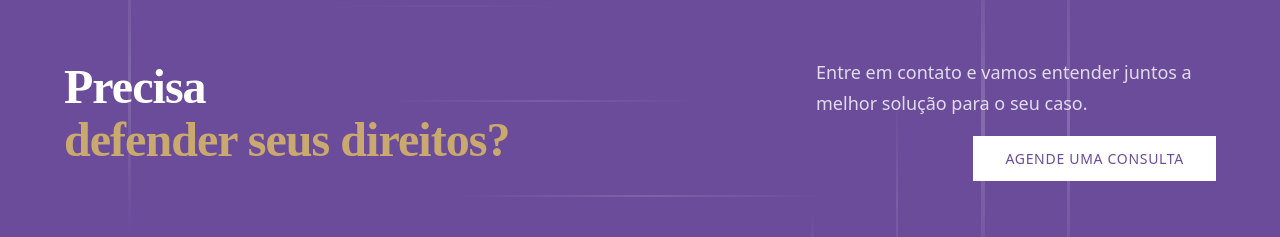
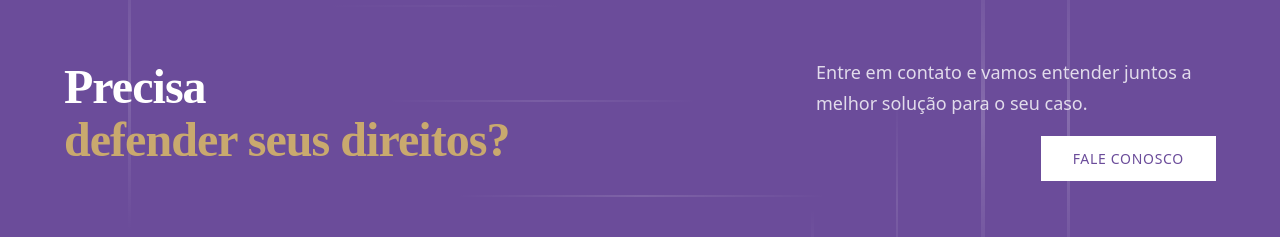
Before and after one commit to gpadova/larissa-website, a Next.js app: page / in a window 1280 px wide. Shown: the part 5206-5443 px from the top of the page. Built offline with nearby package versions, Linux system fonts and the light colour scheme.

Commit message:
fix: wording 8

```diff
--- a/src/components/cta-section.tsx
+++ b/src/components/cta-section.tsx
@@ -71,7 +71,7 @@ export function CTASection() {
                   transition: "transform var(--transition-fast), box-shadow var(--transition-base)",
                 }}
               >
-                Agende uma Consulta
+                Fale conosco
               </a>
             </div>
           </ScrollReveal>
```
